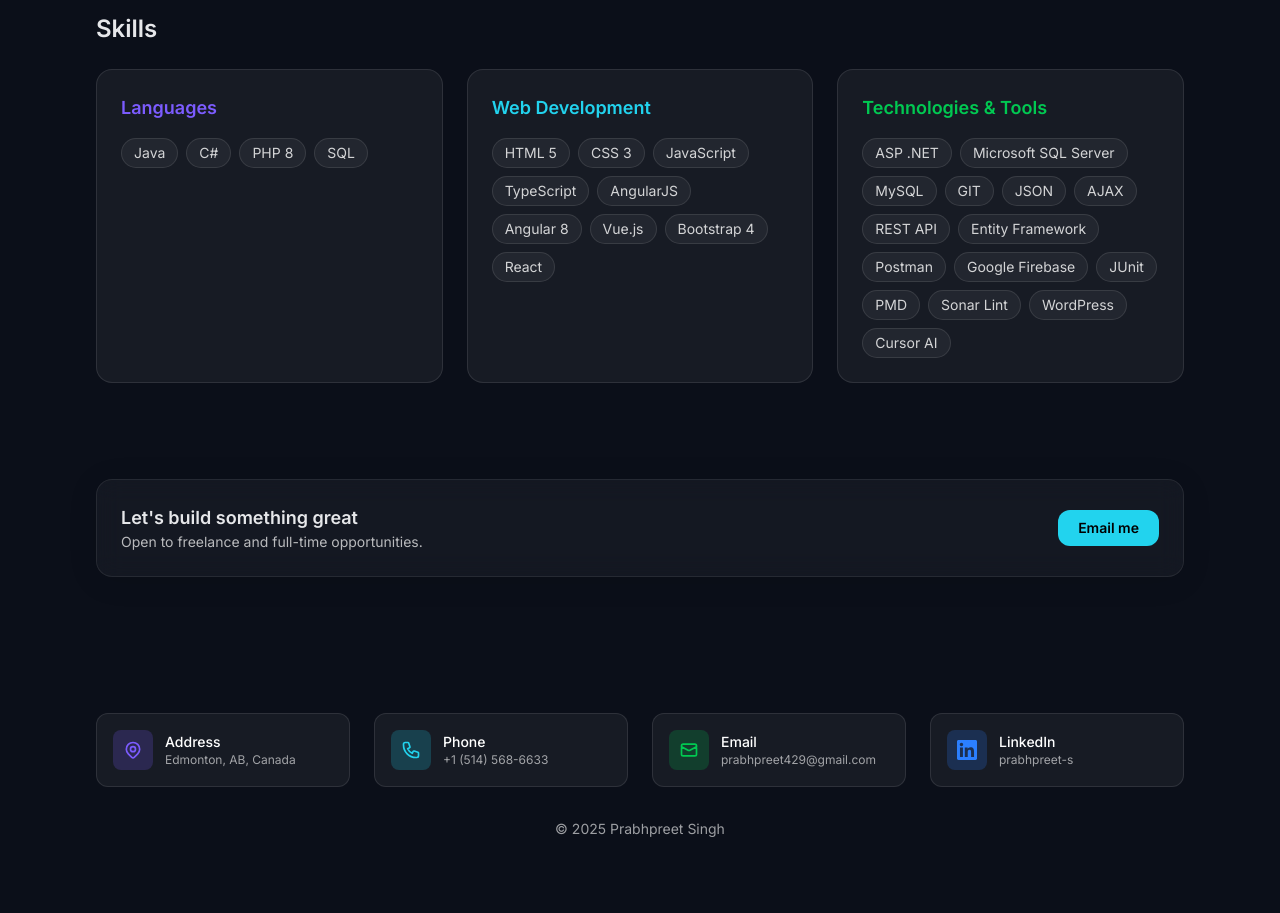
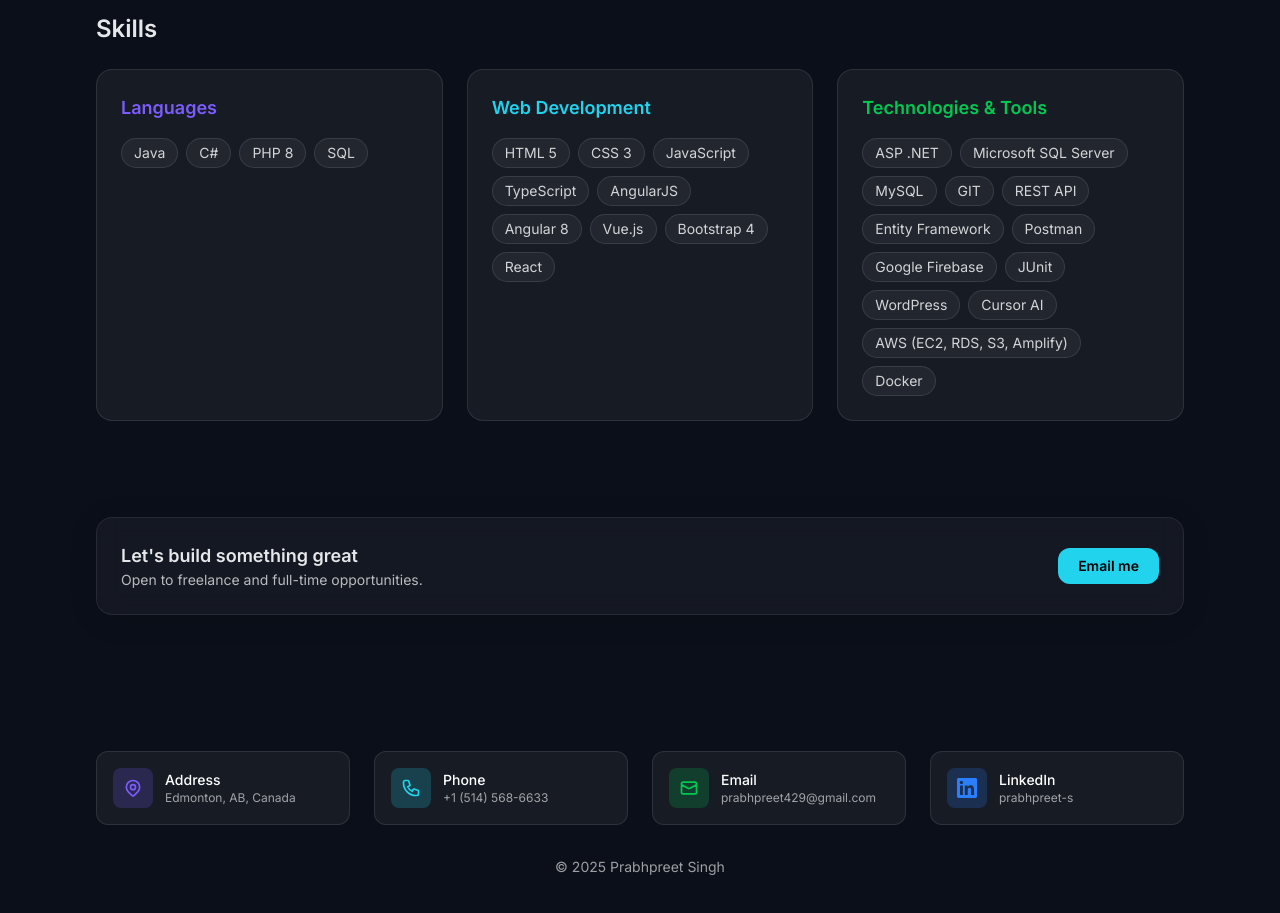
Before and after one commit to prabhpreet429/portfolio-app, a React (Vite) app: page / in a window 1280 px wide. Shown: the part 5480-6393 px from the top of the page. Before the commit the page ends 6359 px from the top, so only its background shows below. Built offline with nearby package versions, Linux system fonts and the light colour scheme.

Commit message:
Update skills

```diff
--- a/src/components/Skills.jsx
+++ b/src/components/Skills.jsx
@@ -22,7 +22,7 @@ export default function Skills() {
         <div className="rounded-2xl border border-white/10 bg-white/5 p-6">
           <h3 className="mb-4 text-lg font-semibold text-green-500">Technologies & Tools</h3>
           <div className="flex flex-wrap gap-2">
-            {["ASP .NET", "Microsoft SQL Server", "MySQL", "GIT", "JSON", "AJAX", "REST API", "Entity Framework", "Postman", "Google Firebase", "JUnit", "PMD", "Sonar Lint", "WordPress", "Cursor AI"].map((skill) => (
+            {["ASP .NET", "Microsoft SQL Server", "MySQL", "GIT", "REST API", "Entity Framework", "Postman", "Google Firebase", "JUnit", "WordPress", "Cursor AI", "AWS (EC2, RDS, S3, Amplify)", "Docker"].map((skill) => (
               <span key={skill} className="rounded-full border border-white/10 bg-white/5 px-3 py-1 text-sm text-white/80">{skill}</span>
             ))}
           </div>
```
